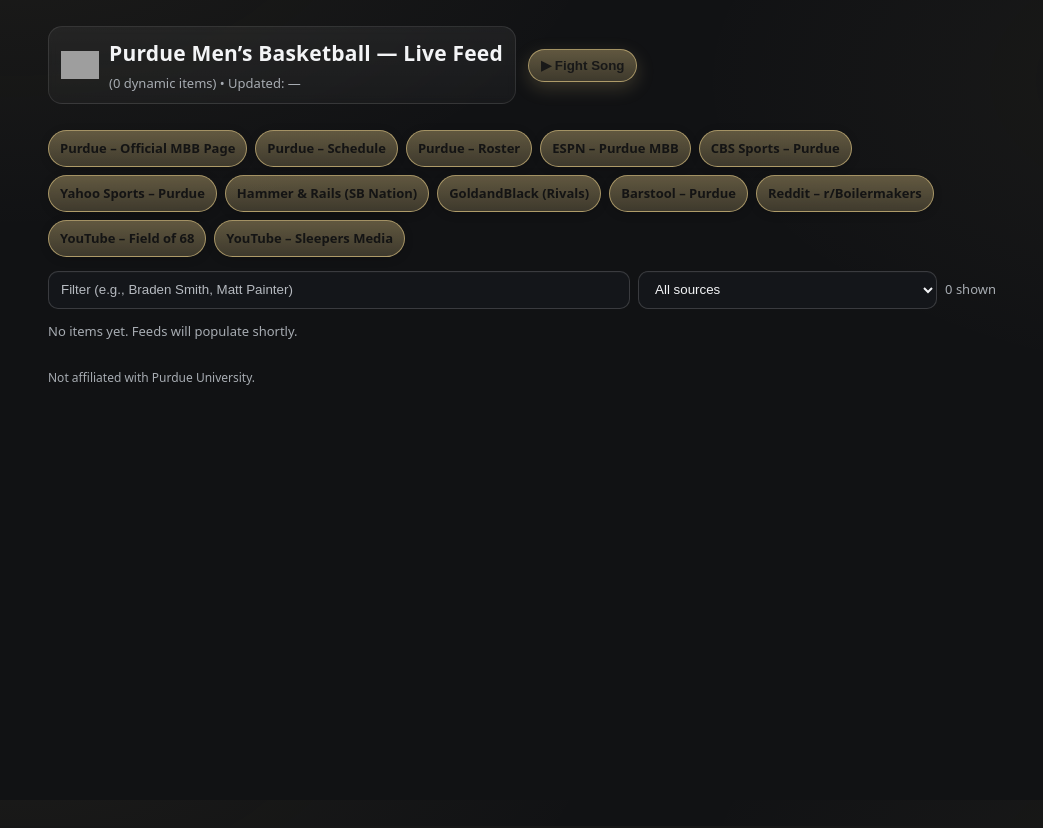
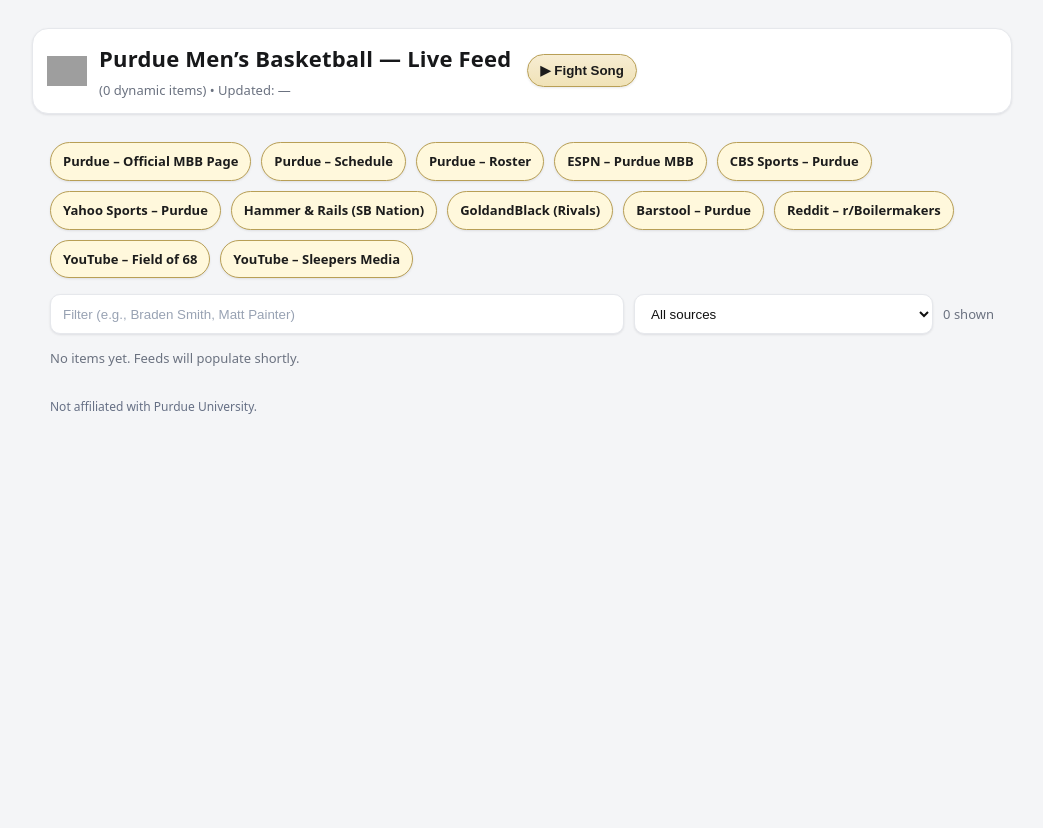
Before and after one commit to jasonab74-ctrl/purdue-mbb-bot, a Flask app: page / in a window 1280 px wide. Shown: the whole page, without its empty margins (118-1161 px from the left). Before the commit the page ends 385 px from the top, so only its background shows below. Run offline with Flask 3, Linux system fonts and the light colour scheme; data that the repository does not hold is empty; grey boxes are pictures that could not be loaded.

Commit message:
Update style.css

```diff
--- a/static/style.css
+++ b/static/style.css
@@ -1,103 +1,167 @@
-/* Purdue MBB — Clean cards (tidier, higher readability) */
+/* -------------------------------------------------------
+   Purdue MBB — Clean Light Theme
+   VISUAL-ONLY. No JS/Python changes required.
+   Works with your current index.html markup/classes.
+   ------------------------------------------------------ */
+
 :root{
-  --bg:#111214; --card:#1a1c20; --muted:#a7acb2; --text:#f3f4f6;
-  --gold:#cfb87c; --gold-2:#f0e6c6; --ring:rgba(207,184,124,.55);
-  --shadow:0 10px 30px rgba(0,0,0,.28); --radius:14px;
-}
-*{box-sizing:border-box} html,body{height:100%}
-body{
-  margin:0; font: 15.5px/1.6 system-ui,-apple-system,Segoe UI,Roboto,Arial;
-  color:var(--text);
-  background:
-    radial-gradient(1000px 520px at 10% -10%, rgba(207,184,124,.06), transparent 60%),
-    radial-gradient(1000px 520px at 110% 10%, rgba(207,184,124,.05), transparent 60%),
-    var(--bg);
-}
-.container{max-width:980px; margin:26px auto 56px; padding:0 16px}
+  /* Light UI palette */
+  --page: #f4f5f7;          /* page background */
+  --card: #ffffff;          /* card background */
+  --ink:  #17181a;          /* main text */
+  --muted:#6b7280;          /* secondary text */
+  --line: #e6e8ec;          /* borders/dividers */
 
-/* header */
-.site-header{display:flex; align-items:center; gap:12px; margin-bottom:14px}
-.site-header .brand{display:flex; align-items:center; gap:10px;
-  padding:10px 12px; background:linear-gradient(180deg,rgba(255,255,255,.06),rgba(255,255,255,.03));
-  border:1px solid rgba(255,255,255,.10); border-radius:var(--radius); backdrop-filter:blur(4px)
-}
-img.logo{width:38px;height:38px;object-fit:contain;display:block}
-h1{margin:0 0 2px 0;font-size:21px;letter-spacing:.2px}
-.subtle{color:var(--muted);font-size:13px}
-.fight-btn{
-  appearance:none;border:0;cursor:pointer;
-  background:linear-gradient(180deg, rgba(207,184,124,.42), rgba(207,184,124,.24));
-  border:1px solid rgba(207,184,124,.7); color:#181818; font-weight:800;
-  padding:8px 12px;border-radius:999px; box-shadow:0 6px 18px rgba(207,184,124,.22)
+  /* Purdue accents */
+  --gold:   #cfb87c;        /* old gold */
+  --gold-2: #b89f56;        /* deeper gold for borders/hover */
+  --gold-3: #f4e8c0;        /* pale fill for badges */
+
+  --ring: rgba(207,184,124,.55);
+  --shadow-soft: 0 1px 3px rgba(16,24,40,.06), 0 1px 2px rgba(16,24,40,.04);
+  --shadow-card: 0 8px 24px rgba(16,24,40,.06);
+
+  --radius-lg: 16px;
+  --radius-md: 12px;
+  --radius-sm: 10px;
 }
 
-/* quick links — all high-contrast */
-.quick-links{display:flex;flex-wrap:wrap;gap:8px;row-gap:8px;margin:8px 0 14px}
+*{box-sizing:border-box}
+html,body{height:100%}
+body{
+  margin:0;
+  font: 15.5px/1.6 system-ui, -apple-system, Segoe UI, Roboto, Arial, "Noto Sans";
+  color: var(--ink);
+  background: var(--page);
+}
+
+/* Containers */
+.container{max-width: 980px; margin: 28px auto 56px; padding: 0 18px}
+
+/* ---------------- Header (single banner) ---------------- */
+.site-header{
+  display:flex; align-items:center; gap:16px; margin-bottom:18px;
+  background: var(--card);
+  border: 1px solid var(--line);
+  border-radius: var(--radius-lg);
+  padding: 12px 14px;
+  box-shadow: var(--shadow-soft);
+}
+.site-header .brand{display:flex; align-items:center; gap:12px}
+img.logo{width:40px; height:40px; object-fit:contain; display:block}
+h1{margin:0 0 4px 0; font-size:22px; letter-spacing:.2px; color: var(--ink)}
+.subtle{color:var(--muted); font-size:13px}
+
+/* Fight Song (single button) */
+.fight-btn{
+  appearance:none; border:1px solid var(--gold-2); cursor:pointer;
+  background: linear-gradient(180deg, #f7edd3, #f0e2b7);
+  color:#1b1b1b; font-weight:800;
+  padding:8px 12px; border-radius: 999px;
+  box-shadow: var(--shadow-soft);
+}
+.fight-btn:hover{ filter: brightness(1.03) }
+.fight-btn:active{ transform: translateY(1px) }
+
+/* ---------------- Quick Links (ALL high-contrast, tidy) ---------------- */
+.quick-links{
+  display:flex; flex-wrap:wrap; gap:10px; row-gap:10px;
+  margin: 12px 0 16px;
+}
 .quick-links a{
-  text-decoration:none;color:#141414;
-  background:linear-gradient(180deg, rgba(207,184,124,.42), rgba(207,184,124,.24));
-  border:1px solid rgba(207,184,124,.7);
-  padding:7px 11px;border-radius:999px;font-size:13px;font-weight:800;
-  transition:transform .05s ease,border-color .12s ease,background .12s ease;
-  box-shadow:0 2px 10px rgba(0,0,0,.16); white-space:nowrap
+  text-decoration:none;
+  color:#1c1c1c;
+  background: #fff8dc; /* pale gold */
+  border: 1px solid var(--gold-2);
+  padding: 8px 12px;
+  border-radius: 999px;
+  font-size: 13px; font-weight: 800;
+  box-shadow: var(--shadow-soft);
+  white-space: nowrap;
+  transition: transform .05s ease, box-shadow .15s ease, border-color .12s ease;
 }
-.quick-links a:hover{transform:translateY(-1px);border-color:var(--ring)}
+.quick-links a:hover{ transform: translateY(-1px); border-color: var(--gold) }
 
-/* controls */
-.controls{display:flex;gap:8px;align-items:center;flex-wrap:wrap;margin:6px 0 12px}
-.controls .grow{flex:1 1 260px}
+/* ---------------- Controls ---------------- */
+.controls{
+  display:flex; gap:10px; align-items:center; flex-wrap:wrap;
+  margin: 6px 0 14px;
+}
+.controls .grow{ flex:1 1 260px; }
+
 input[type="search"], .select, select{
-  width:100%;height:38px;padding:0 12px;color:var(--text);background:#14161a;
-  border:1px solid rgba(255,255,255,.16);border-radius:10px;outline:none;box-shadow:inset 0 1px 0 rgba(255,255,255,.02)
+  width:100%; height:40px; padding: 0 12px;
+  color:#111; background: #fff;
+  border: 1px solid var(--line);
+  border-radius: var(--radius-sm);
+  outline: none;
+  box-shadow: var(--shadow-soft);
 }
-input[type="search"]::placeholder{color:#b6bac0}
-.count-note{color:var(--muted);font-size:13px;margin-left:auto}
+input[type="search"]::placeholder{ color:#98a2b3 }
+.count-note{ color:var(--muted); font-size:13px; margin-left:auto }
 
-/* feed (cleaner cards) */
-.feed{display:flex;flex-direction:column;gap:10px}
+/* ---------------- Feed List ---------------- */
+.feed{ display:flex; flex-direction:column; gap:12px }
+
+/* Card */
 .card{
-  background:linear-gradient(180deg,rgba(255,255,255,.08),rgba(255,255,255,.04));
-  border:1px solid rgba(255,255,255,.16); border-radius:12px;
-  padding:14px 14px 12px; box-shadow:var(--shadow)
+  background: var(--card);
+  border: 1px solid var(--line);
+  border-radius: var(--radius-md);
+  padding: 14px 16px 12px;
+  box-shadow: var(--shadow-card);
 }
-.card h3{margin:0 0 8px;font-size:16px;line-height:1.45; letter-spacing:.1px}
-.card h3 a{color:var(--text);text-decoration:none}
-.card h3 a:hover{color:var(--gold)}
 
+/* Title */
+.card h3{ margin:0 0 10px; font-size:16.5px; line-height:1.45; letter-spacing:.1px }
+.card h3 a{
+  color: #0f172a; text-decoration: none;
+}
+.card h3 a:hover{ text-decoration: underline }
+
+/* Meta row */
 .meta{
-  display:flex; align-items:center; gap:8px; flex-wrap:wrap;
-  margin-bottom:6px; font-size:12px
+  display:flex; align-items:center; gap:10px; flex-wrap:wrap;
+  margin-bottom: 8px; font-size: 12px;
 }
 .meta .source{
-  color:#121212; background:var(--gold-2);
-  border:1px solid rgba(207,184,124,.65);
-  padding:2px 8px; border-radius:999px; font-weight:700
+  color:#111;
+  background: #fff8dc;          /* pale gold badge */
+  border: 1px solid var(--gold-2);
+  padding: 3px 10px;
+  border-radius: 999px;
+  font-weight: 700;
 }
-.meta .date{ color:var(--muted) }
+.meta .date{ color:#667085 }
 
+/* Snippet */
 .snippet{
-  color:#e7e9ec; font-size:14px; line-height:1.55;
-  margin: 2px 0 0; /* tighter, text-only (collector strips HTML) */
+  color:#1f2937; font-size:14px; line-height:1.6;
+  margin: 0;
 }
 
-/* notice */
-.notice{display:none;margin:10px 0 0;padding:10px 12px;border-radius:10px;
-  background:rgba(43,115,255,.14);border:1px solid rgba(43,115,255,.4);color:#e5efff}
-
-/* footer */
-footer{margin:26px 0 10px;color:var(--muted);font-size:12px}
-
-/* responsive */
-@media (max-width:780px){
-  .container{padding:0 14px}
-  .site-header{flex-direction:column;align-items:flex-start;gap:10px}
-  h1{font-size:19px}
-  .quick-links a{padding:7px 10px;font-size:13px}
-  .count-note{width:100%;order:3;margin-left:0}
-  .card{padding:12px}
+/* Notice */
+.notice{
+  display:none; margin: 10px 0 0; padding: 10px 12px;
+  border-radius: var(--radius-sm);
+  background:#eef2ff; border:1px solid #d6dafb; color:#334155;
+  box-shadow: var(--shadow-soft);
 }
 
-/* focus */
-a:focus-visible,button:focus-visible,input:focus-visible,select:focus-visible{
-  outline:2px solid var(--ring); outline-offset:2px; border-color:var(--ring)
+/* Footer */
+footer{ margin: 28px 0 10px; color:#667085; font-size:12px }
+
+/* ---------------- Responsive ---------------- */
+@media (max-width: 780px){
+  .container{ padding: 0 14px }
+  .site-header{ flex-direction: column; align-items: flex-start; gap: 10px }
+  h1{ font-size: 20px }
+  .quick-links a{ padding: 8px 11px; font-size: 13px }
+  .count-note{ width:100%; order:3; margin-left:0 }
+  .card{ padding: 12px 14px }
 }
+
+/* ---------------- Focus ring for a11y ---------------- */
+a:focus-visible, button:focus-visible, input:focus-visible, select:focus-visible{
+  outline: 2px solid var(--ring); outline-offset: 2px; border-color: var(--gold-2);
+}
```
